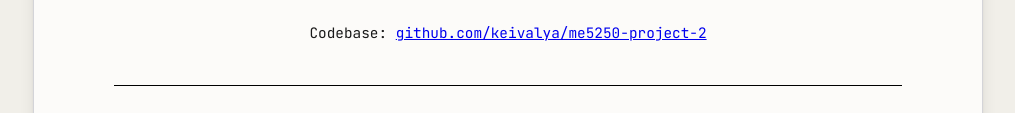
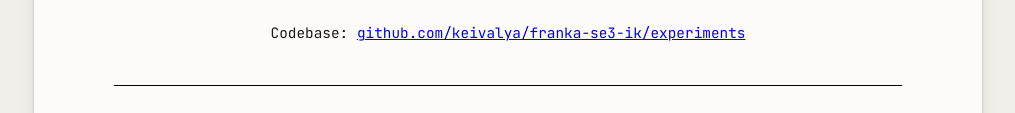
Before and after one commit to keivalya/franka-se3-ik, a website built with Vite: page index.html in a window 1280 px wide. Shown: the part 366-479 px from the top of the page, without its empty margins (132-1147 px from the left). Built offline with nearby package versions, Linux system fonts and the light colour scheme.

Commit message:
Feat: Redirect codebase links to local experiments folder and simplify root README

```diff
--- a/index.html
+++ b/index.html
@@ -35,7 +35,7 @@
                 Northeastern University, Boston, MA 02115
             </div>
             <div style="text-align: center; margin-top: 0.5rem; font-size: 0.9rem; font-family: var(--font-mono);">
-                Codebase: <a href="https://github.com/keivalya/me5250-project-2" target="_blank">github.com/keivalya/me5250-project-2</a>
+                Codebase: <a href="https://github.com/keivalya/franka-se3-ik/tree/main/experiments" target="_blank">github.com/keivalya/franka-se3-ik/experiments</a>
             </div>
         </header>
 
@@ -156,7 +156,7 @@
         <!-- Section 5: Code Availability -->
         <h2 style="font-size: 1.15rem; border: none; text-transform: uppercase; margin-top: 2rem; letter-spacing: 0.04em;">Data and Code Availability</h2>
         <p style="text-indent: 0; font-size: 0.95rem;">
-            The complete kinematics simulation scripts, data collectors, plotting code, and MuJoCo Panda XML model files are open-source and available in the GitHub repository at <a href="https://github.com/keivalya/me5250-project-2" target="_blank">https://github.com/keivalya/me5250-project-2</a>.
+            The complete kinematics simulation scripts, data collectors, plotting code, and MuJoCo Panda XML model files are open-source and available in the <a href="https://github.com/keivalya/franka-se3-ik/tree/main/experiments" target="_blank">experiments/</a> folder of this repository.
         </p>
     </article>
 
```
Also changed, not shown: README.md.
